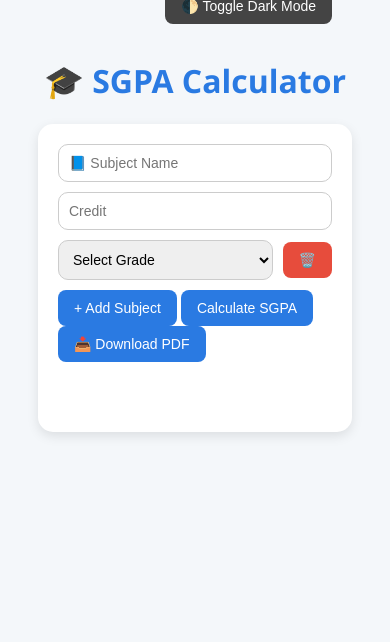
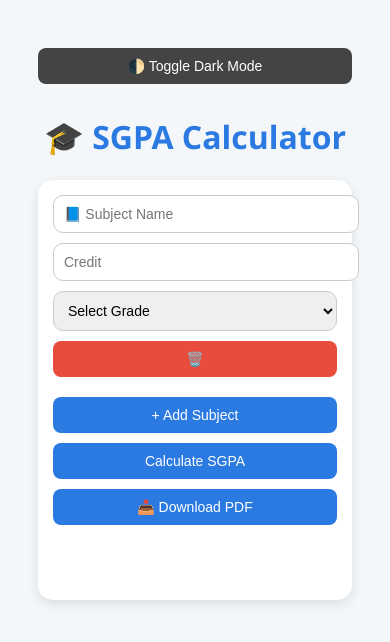
Before and after one commit to Imdilshan/Cgpa-Calculator, a plain HTML site: page index.html in a window 390 px wide. Drawn offline with nearby package versions, Linux system fonts and the light colour scheme.

Commit message:
Better Visibility on phone

```diff
--- a/index.html
+++ b/index.html
@@ -3,6 +3,7 @@
 
 <head>
   <meta charset="UTF-8">
+  <meta name="viewport" content="width=device-width, initial-scale=1.0">
   <title>SGPA Calculator</title>
   <style>
     :root {
@@ -127,6 +128,33 @@
       float: right;
       background: #444;
       margin: -50px 20px 20px 0;
+    }
+
+    @media (max-width: 600px) {
+      .row {
+        flex-direction: column;
+        align-items: stretch;
+      }
+
+      input,
+      select {
+        width: 100%;
+      }
+
+      button {
+        width: 100%;
+        margin-bottom: 10px;
+      }
+
+      .toggle-btn {
+        float: none;
+        margin: 10px 0;
+        width: 100%;
+      }
+
+      .calculator {
+        padding: 15px;
+      }
     }
   </style>
 </head>
```
